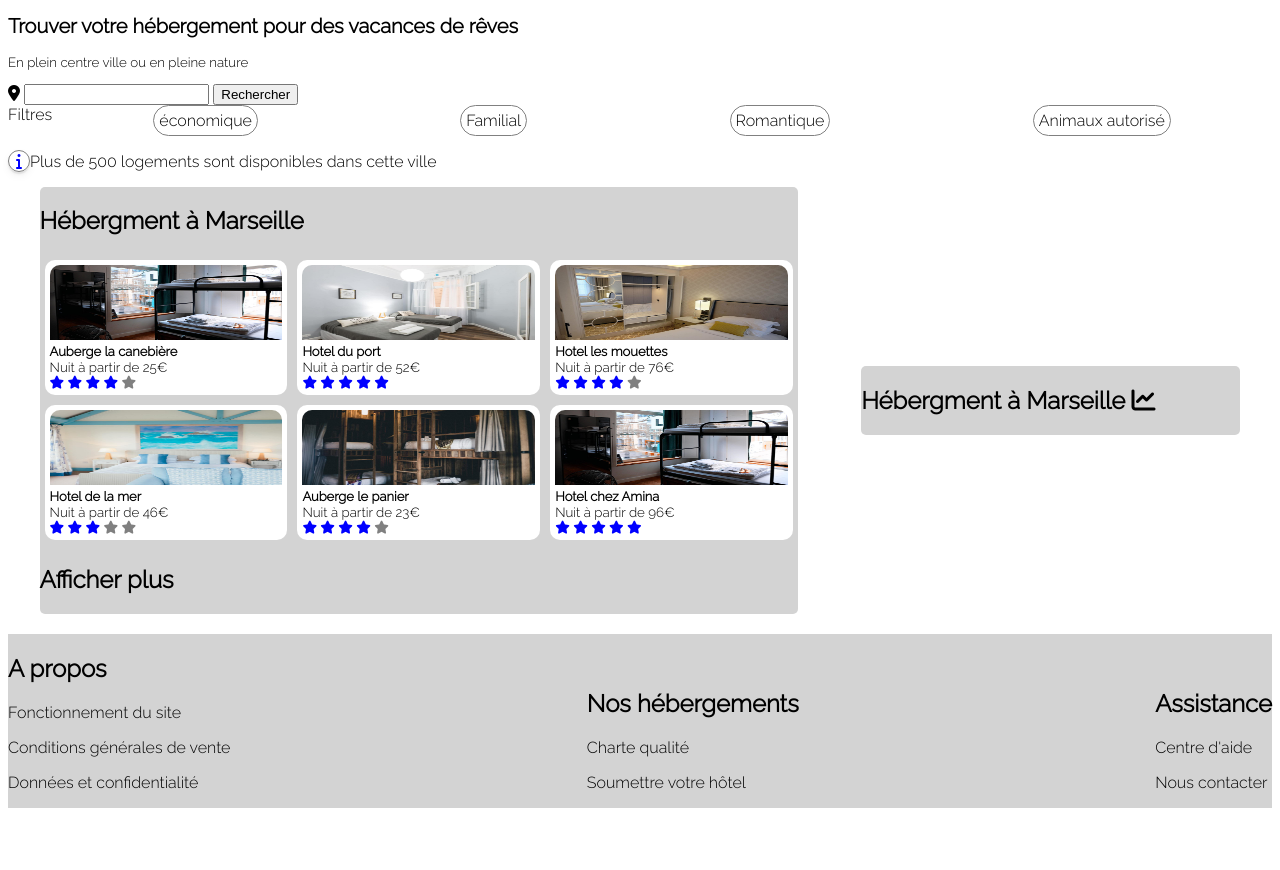
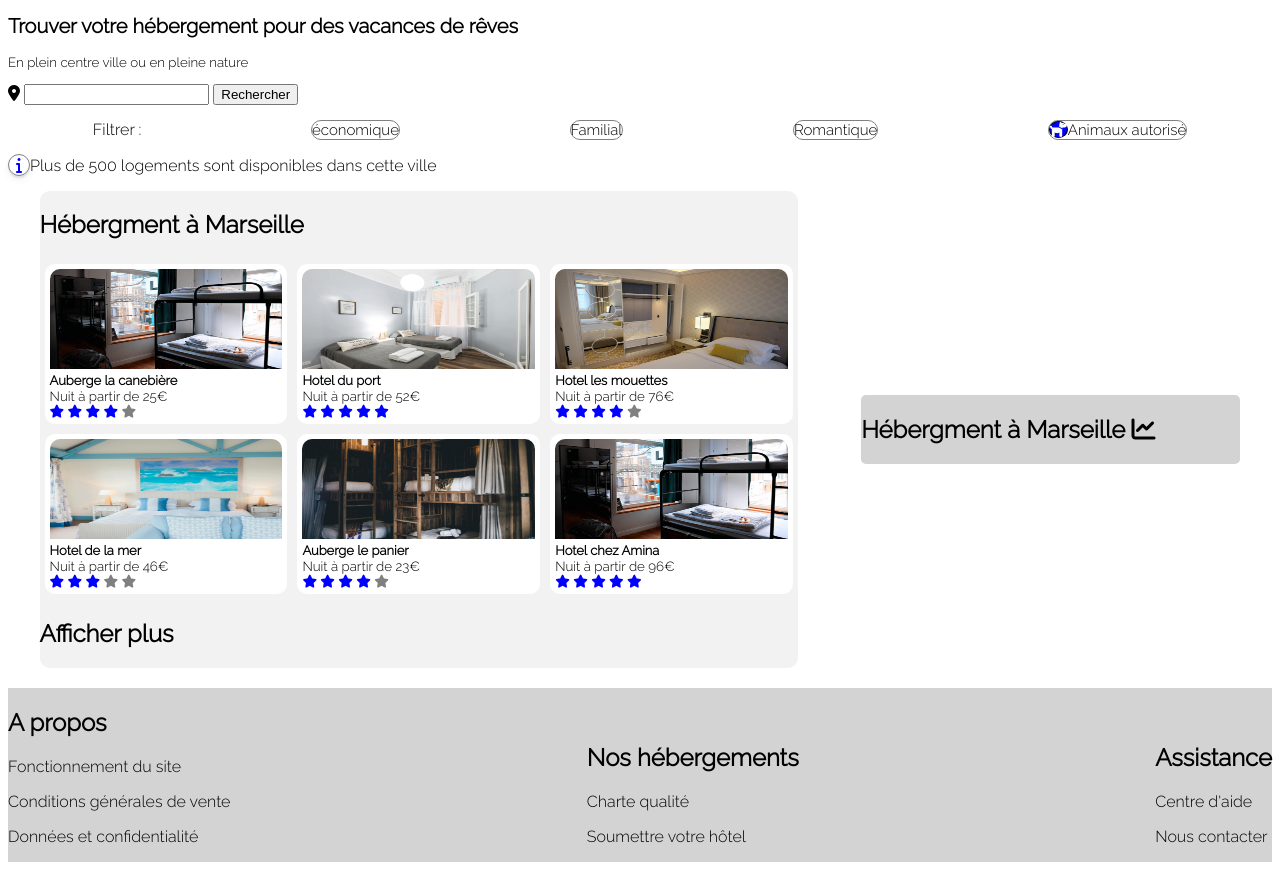
Before and after one commit to jeanlouisdossantos/Jeanlouisdossantos_2_24112020, a plain HTML site: page index.html in a window 1280 px wide. Shown: the part 59-929 px from the top of the page. Before the commit the page ends 875 px from the top, so only its background shows below. Drawn offline with Linux system fonts and the light colour scheme.

Commit message:
maj filtres

```diff
--- a/index.html
+++ b/index.html
@@ -43,13 +43,13 @@
             <button type="submit" id=bouton_recherce>Rechercher</button>
         </form>
 
-        <!--  filtres  -->
-        <div class="filtres">
-            <div class="titre_filtre">Filtres</div>
+        <!--  filter  -->
+        <div class="filter">
+            <div class="filter_title">Filtrer :</div>
             <div class="filter_type filter_type_eco">économique</div>
             <div class="filter_type filter_type_fam">Familial</div>
             <div class="filter_type filter_type_rom">Romantique</div>
-            <div class="filter_type filter_type_pet">Animaux autorisé</div>
+            <div class="filter_type filter_type_pet"><i class="fas fa-dog filter_icon"></i>Animaux autorisé</div>
 
         </div>
         <!-- section avec le petit logo I   -->
--- a/style.css
+++ b/style.css
@@ -1,8 +1,8 @@
 /* General */
-body{
-  font-family: 'Raleway', sans-serif;
+body {
+  font-family: "Raleway", sans-serif;
 }
-a{
+a {
   text-decoration: none;
 }
 /* header */
@@ -24,20 +24,20 @@ header {
 nav {
   width: 800px;
   display: flex;
-  color: #F2F2F2;
+  color: #f2f2f2;
   justify-content: space-between;
 }
-.nav_item{
-    flex:1 1 auto;
-    text-align:center;
+.nav_item {
+  flex: 1 1 auto;
+  text-align: center;
   display: flex;
   align-items: center;
   justify-items: center;
 }
-.nav_lien{
-    margin:auto
+.nav_lien {
+  margin: auto;
 }
-.selected{
+.selected {
   border-top: blue 1px solid;
 }
 /* style barre de recherche */
@@ -45,27 +45,37 @@ section.recherche {
   margin: 0;
   padding: 0;
 }
-.ligne_info{
-  display: flex ;
+.ligne_info {
+  display: flex;
   align-items: baseline;
 }
-.ligne_info:nth-child(){
+.ligne_info:nth-child() {
   margin: auto;
 }
 
-.filtres{
+.filter {
   display: flex;
+  margin-top: 15px;
+}
+.filter_title {
+  margin: auto;
+}
+.filter_icon {
+  height: 100%;
+  width: auto;
+  border-radius: 50%;
+  border: 1px solid black;
+  background-color: blue;
+  color: white;
+}
 
+.filter_type {
+  margin: auto;
+  border: 1px solid grey;
+  border-radius: 50px;
+  font-size: 15px;
 }
-.filter_type{
-  margin : auto;
-  padding : 5px;
-  border : 1px solid grey;
-  border-radius: 50px;
-
-
-}
-.centered_icon{
+.centered_icon {
   margin-top: 10px;
   color: blue;
   display: flex;
@@ -77,9 +87,7 @@ margin-top: 10px;
   width: 20px;
   height: 20px;
   border-radius: 50%;
-  box-shadow:
-  0 2px 1px rgba(0, 0, 0, 0.05),
-  0 2px 3px rgba(0, 0, 0, 0.05),
+  box-shadow: 0 2px 1px rgba(0, 0, 0, 0.05), 0 2px 3px rgba(0, 0, 0, 0.05),
     0 4px 8px rgba(0, 0, 0, 0.05);
 }
 
@@ -93,8 +101,8 @@ div.hebergement {
 }
 div.hebergement_resultat {
   width: 60%;
-  border-radius: 5px;
-  background-color: lightgrey;
+  border-radius: 10px;
+  background-color: #f2f2f2;
   margin: auto;
   display: flex;
   flex-wrap: wrap;
@@ -104,35 +112,33 @@ div.carte_resultat {
   background-color: white;
   border-radius: 10px;
   flex: 1 1 auto;
-  margin:5px;
+  margin: 5px;
   width: 25%;
-
 }
 
-.hotel_pictures{
-  width:100%;
-  height: 75px;
-
+.hotel_pictures {
+  width: 100%;
+  height: 100px;
+  text-align: center;
   border-radius: 10px 10px 0px 0px;
 }
-.card_title{
-  font-size:small;
+.card_title {
+  font-size: small;
   font-weight: bold;
   margin: 0%;
 }
-.card_description{
+.card_description {
   font-size: smaller;
   margin: 0%;
-
 }
-.rating{
+.rating {
   font-size: small;
   margin: 0%;
 }
 
-.section_bottom{
+.section_bottom {
   position: relative;
-position:bottom;
+  position: bottom;
 }
 div.hebergement_populaire {
   width: 30%;
@@ -150,8 +156,8 @@ i.grey {
 }
 /* FOoter */
 
-footer{
-  display : flex;
+footer {
+  display: flex;
   justify-content: space-between;
   align-items: flex-end;
   background-color: lightgray;
```
Lines whose indentation alone changed are shown as unchanged.
